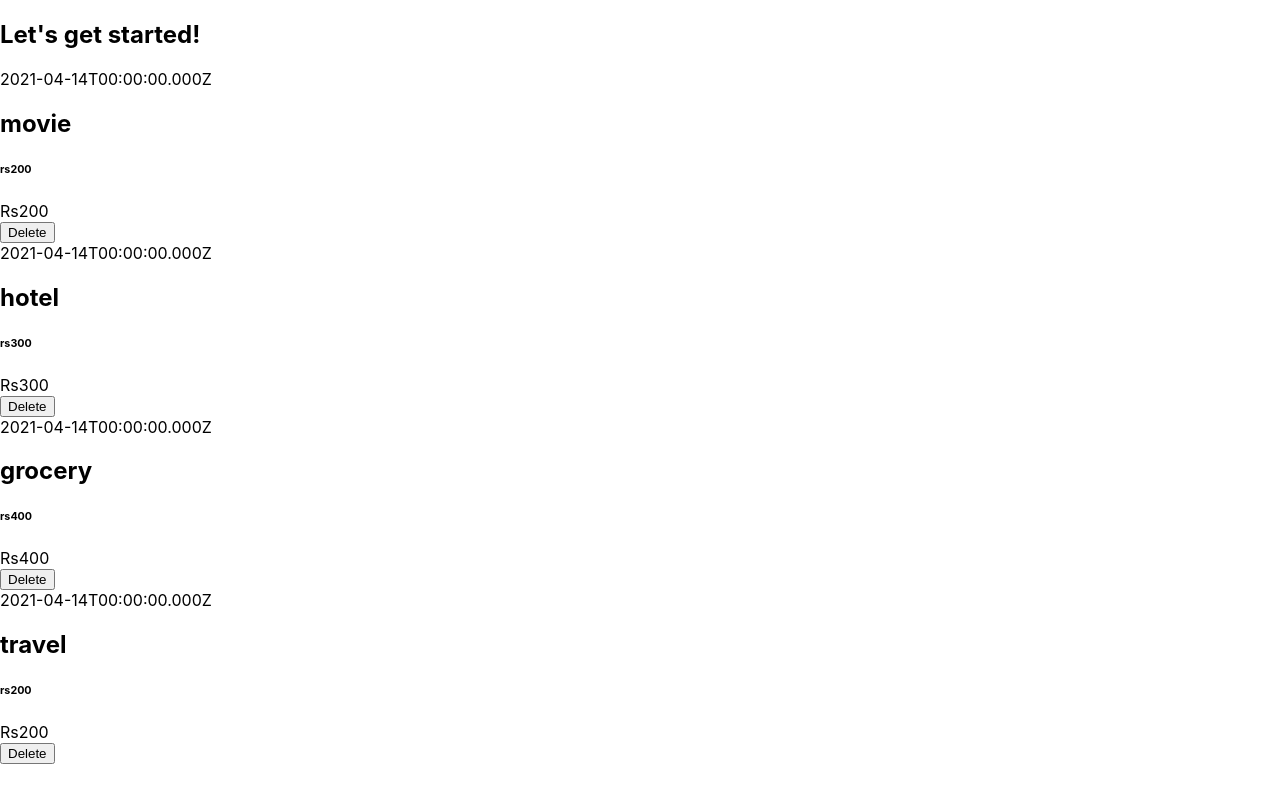
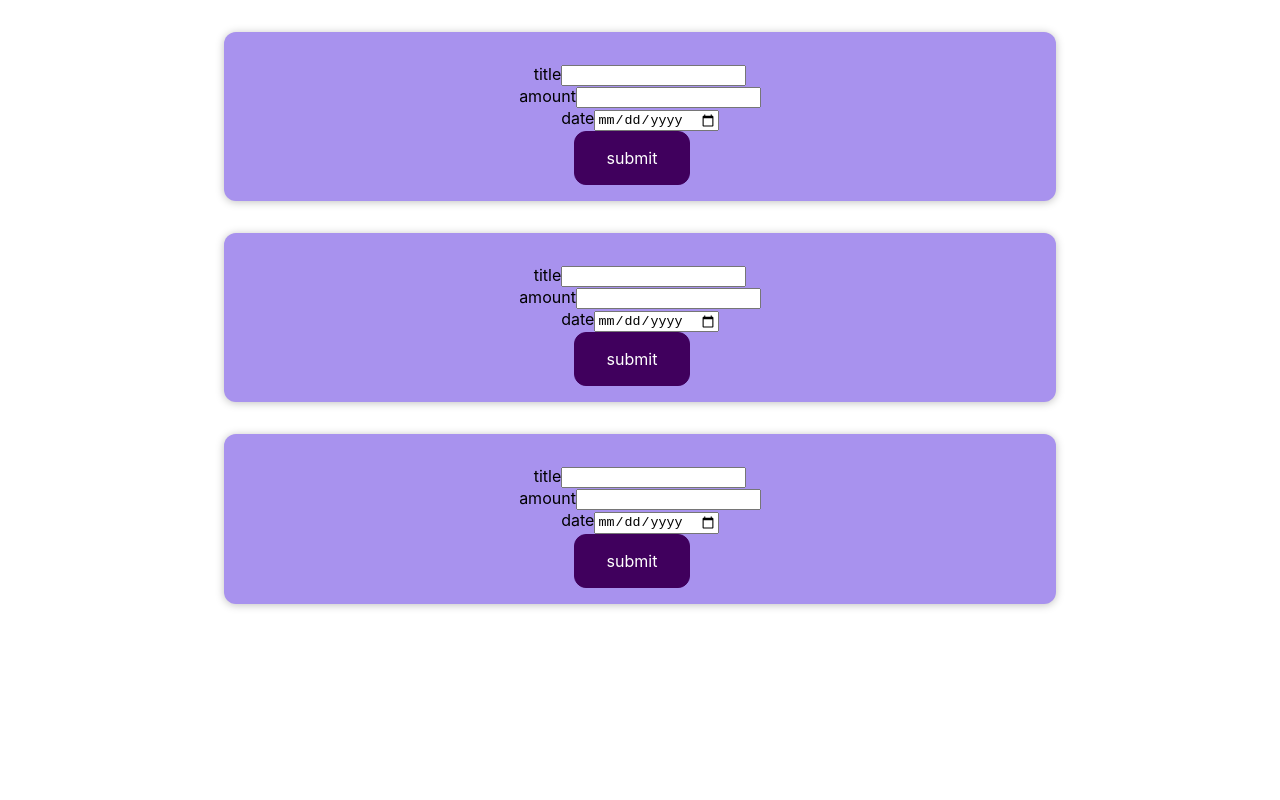
Before and after one commit to chandru90/sample12, a React (Create React App) app: page / in a window 1280 px wide. Built offline with nearby package versions, Linux system fonts and the light colour scheme.

Commit message:
commit 14

```diff
--- a/src/App.js
+++ b/src/App.js
@@ -1,34 +1,14 @@
 import React, { useState } from 'react';
 import ExpenseItem from './components/ExpenseItem';
-
-const expenses = [
-  { date: new Date(2021, 3, 14), amount: 200, title: 'movie' },
-  { date: new Date(2021, 3, 14), amount: 300, title: 'hotel' },
-  { date: new Date(2021, 3, 14), amount: 400, title: 'grocery' },
-  { date: new Date(2021, 3, 14), amount: 200, title: 'travel' }
-];
+import NewExpense from './components/newexpense/NewExpense';
 
 function App() {
-  const [expenseList, setExpenseList] = useState(expenses);
-
-  const deleteExpenseHandler = (index) => {
-    const updatedExpenseList = [...expenseList];
-    updatedExpenseList.splice(index, 1);
-    setExpenseList(updatedExpenseList);
-  };
 
   return (
     <div>
-      <h2>Let's get started!</h2>
-      {expenseList.map((expense, index) => (
-        <ExpenseItem
-          key={index}
-          title={expense.title}
-          amount={expense.amount}
-          date={expense.date}
-          onDelete={() => deleteExpenseHandler(index)}
-        />
-      ))}
+      <NewExpense></NewExpense>
+      <NewExpense></NewExpense>
+      <NewExpense></NewExpense>
     </div>
   );
 }
--- /dev/null
+++ b/src/components/newexpense/NewExpense.css
@@ -0,0 +1,38 @@
+.new-expense {
+    background-color: #a892ee;
+    padding: 1rem;
+    margin: 2rem auto;
+    width: 50rem;
+    max-width: 95%;
+    border-radius: 12px;
+    text-align: center;
+    box-shadow: 0 1px 8px rgba(0, 0, 0, 0.25);
+  }
+
+  .new-expense button {
+    font: inherit;
+    cursor: pointer;
+    padding: 1rem 2rem;
+    border: 1px solid #40005d;
+    background-color: #40005d;
+    color: white;
+    border-radius: 12px;
+    margin-right: 1rem;
+  }
+
+  .new-expense button:hover,
+  .new-expense button:active {
+    background-color: #510674;
+    border-color: #510674;
+  }
+
+  .new-expense button.alternative {
+    color: #220131;
+    border-color: transparent;
+    background-color: transparent;
+  }
+
+  .new-expense button.alternative:hover,
+  .new-expense button.alternative:active {
+    background-color: #ddb3f8;
+  }
--- /dev/null
+++ b/src/components/newexpense/NewExpense.js
@@ -0,0 +1,11 @@
+import NewExpenseForm from "./NewExpenseForm";
+import './NewExpense.css'
+const NewExpense = () => {
+  return (
+    <div className="new-expense">
+      <NewExpenseForm> </NewExpenseForm>
+    </div>
+  );
+};
+
+export default NewExpense;
--- /dev/null
+++ b/src/components/newexpense/NewExpenseForm.css
@@ -0,0 +1,26 @@
+.new-expense__controls {
+    display: flex;
+    flex-wrap: wrap;
+    gap: 1rem;
+    margin-bottom: 1rem;
+    text-align: left;
+  }
+
+  .new-expense__control label {
+    font-weight: bold;
+    margin-bottom: 0.5rem;
+    display: block;
+  }
+
+  .new-expense__control input {
+    font: inherit;
+    padding: 0.5rem;
+    border-radius: 6px;
+    border: 1px solid #ccc;
+    width: 20rem;
+    max-width: 100%;
+  }
+
+  .new-expense__actions {
+    text-align: right;
+  }
--- /dev/null
+++ b/src/components/newexpense/NewExpenseForm.js
@@ -0,0 +1,26 @@
+import './NewExpenseForm.css'
+import './NewExpense.css'
+const NewExpenseForm =()=>{
+    const titlehandle =(event)=>{
+        console.log(event.target.value)
+    }
+
+    return (
+    <form> <div className="new-expense__controls"></div>
+    <div className="new-expense__control"></div>
+    <label>title</label>
+    <input type = "text" onChange={titlehandle} />
+    <div className="new-expense__control"></div>
+    <label>amount</label>
+    <input type = 'number' />
+    <div className="new-expense__control"></div>
+    <label>date</label>
+    <input type = 'date' min = " 2015-1-1"  max = "2018-1-1"/>
+
+    <div className="new-expense__actions"></div>
+    <button type ='submit'> submit</button>
+
+</form>
+)
+}
+export default NewExpenseForm
```
